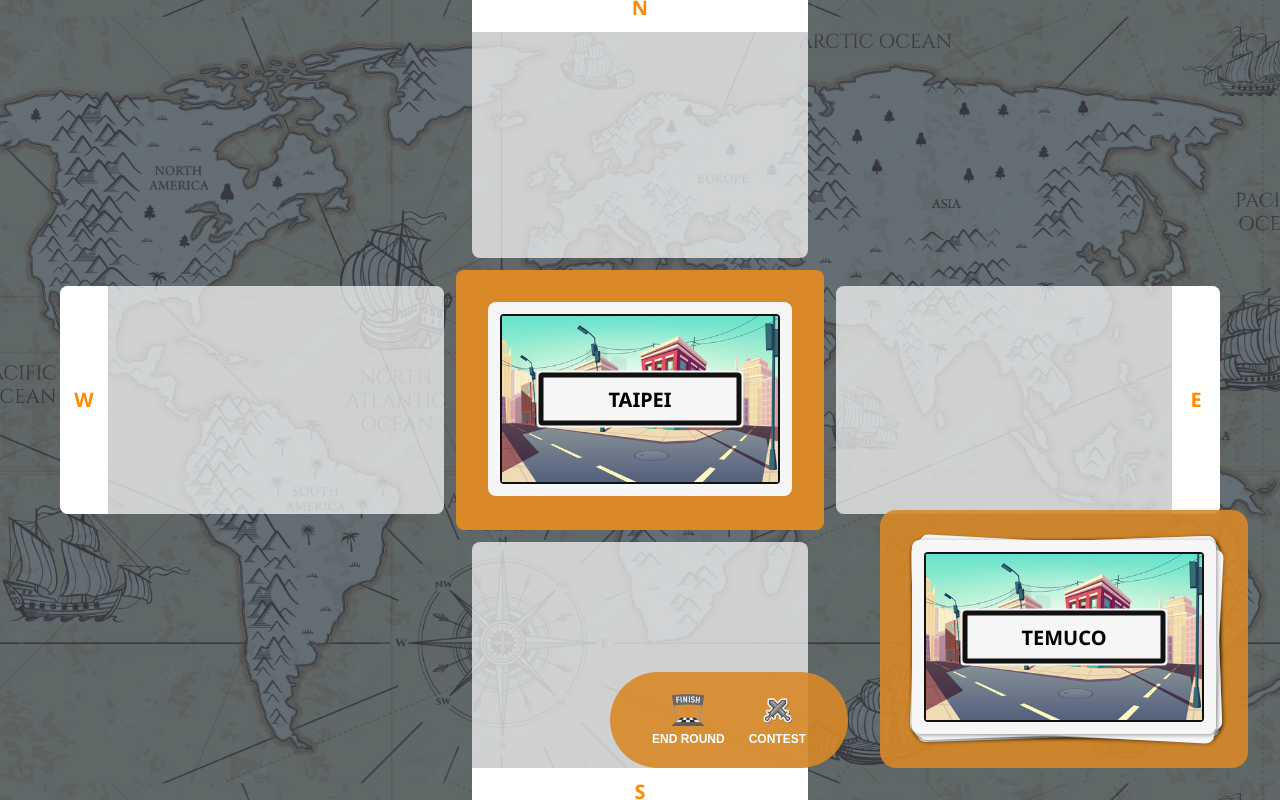
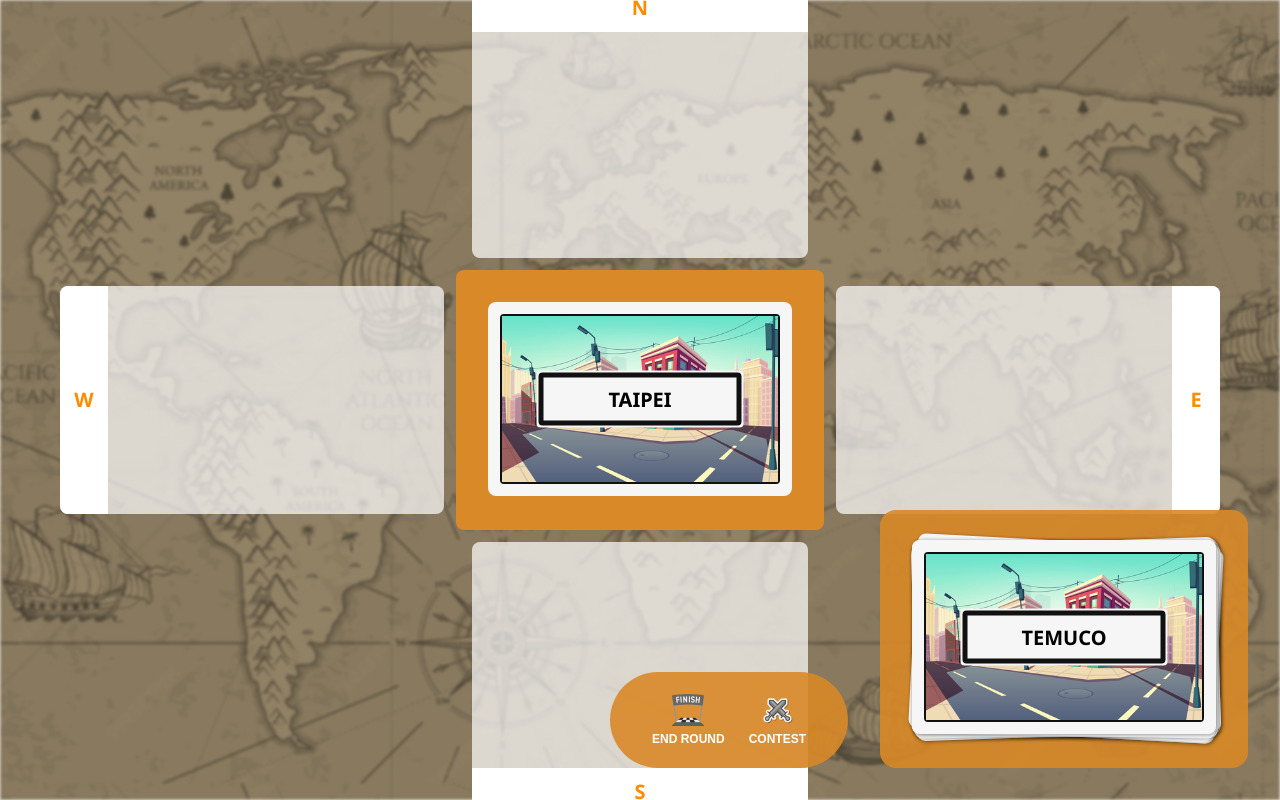
Before and after one commit to benbenpetit/ouc-kec-, a Next.js app: page /board in a window 1280 px wide. Built offline with nearby package versions, Linux system fonts and the light colour scheme.

Commit message:
filter bg

```diff
--- a/src/styles/components/_wrapper.scss
+++ b/src/styles/components/_wrapper.scss
@@ -18,6 +18,7 @@
     background-position: center;
     background-repeat: repeat;
     background-size: 100%;
+    filter: blur(1.5px) sepia(5) saturate(1);
   }
 
   &__drag {
```
